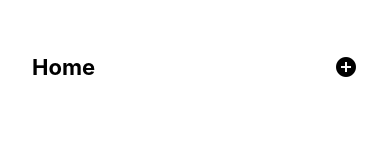
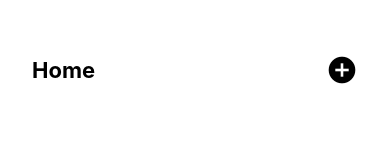
Before and after one commit to filipebteixeira98/react-navigation, a React Native app: screen / in a window 390 px wide. Shown: the top 160 px of the page. Built offline with nearby package versions, Linux system fonts and the light colour scheme.

Commit message:
refactor(components): adjust default icon size in ButtonIcon

```diff
--- a/src/components/ButtonIcon.tsx
+++ b/src/components/ButtonIcon.tsx
@@ -8,7 +8,7 @@ type ButtonIconProps = TouchableOpacityProps & {
 export function ButtonIcon({ name, ...rest }: ButtonIconProps) {
   return (
     <TouchableOpacity {...rest}>
-      <MaterialIcons name={name} size={24} />
+      <MaterialIcons name={name} size={32} />
     </TouchableOpacity>
   );
 }
```
